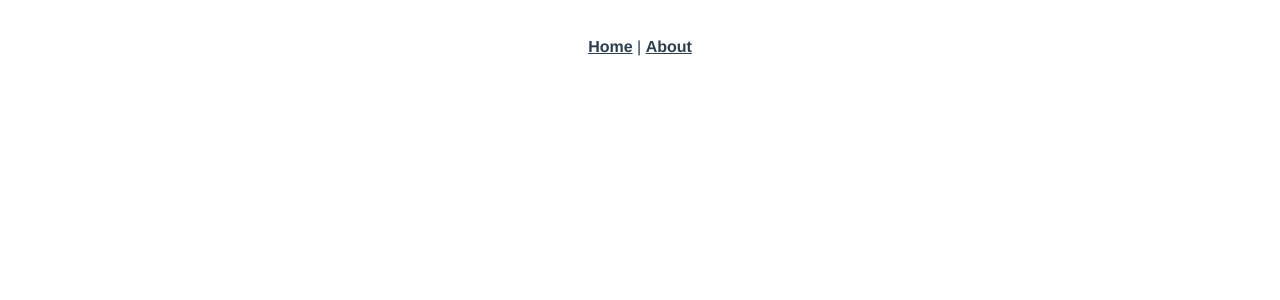
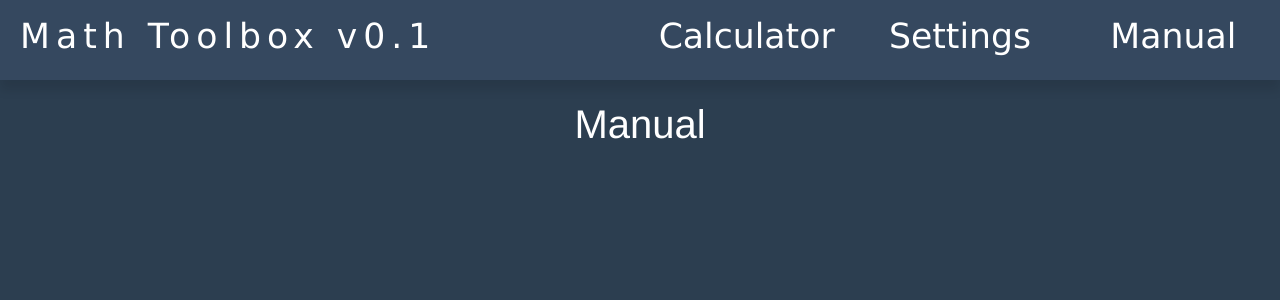
Before and after one commit to behrenle/Math-Explorer, a Vue app: page /manual in a window 1280 px wide. Shown: the top 300 px of the page. Built offline with nearby package versions, Linux system fonts and the light colour scheme.

Commit message:
added basic router structre and interface design

```diff
--- a/src/App.vue
+++ b/src/App.vue
@@ -1,21 +1,86 @@
 <template>
-  <div id="app">
-    <div id="nav">
+  <div id="app" class="nopm">
+    <div class="col-12 menu-bar container ">
+      <div class="row h-100">
+        <div class="col-6 menu-item menu-title">
+          Math Toolbox v0.1
+        </div>
+        <router-link to="/"         class="col-2 menu-item menu-button">Calculator</router-link>
+        <router-link to="/settings" class="col-2 menu-item menu-button">Settings</router-link>
+        <router-link to="/manual"   class="col-2 menu-item menu-button">Manual</router-link>
+      </div>
+    </div>
+    <div class="content nopm">
+      <router-view />
+    </div>
+    <!--div id="nav">
       <router-link to="/">Home</router-link> |
       <router-link to="/about">About</router-link>
-    </div>
-    <router-view />
+    </div-->
   </div>
 </template>
 
+<style scoped>
+  .menu-bar {
+    position: fixed;
+    height: 80px;
+    width: 100%;
+    background-color: #35485f;
+    box-shadow: 0 10px 10px rgba(0, 0, 0, 0.1);
+    color: white;
+    font-size: 26pt;
+    text-align: left;
+    font-family: Verdana;
+  }
+
+  .menu-item {
+    padding: 10px;
+    color: white;
+  }
+
+  .menu-item:hover {
+    text-decoration: none;
+  }
+
+  .menu-button {
+    text-align: center;
+  }
+
+  .menu-button:hover {
+    background-color: rgba(255,255,255,0.1);
+  }
+
+  .menu-title {
+    letter-spacing: 6px;
+    padding-left: 20px;
+  }
+
+  .content {
+    position: fixed;
+    height: calc(100% - 100px);
+    width: 100%;
+    top: 100px;
+  }
+
+</style>
+
 <style lang="scss">
+  .debug {
+    border: 1px solid blue;
+  }
+
   #app {
     font-family: "Avenir", Helvetica, Arial, sans-serif;
     -webkit-font-smoothing: antialiased;
     -moz-osx-font-smoothing: grayscale;
     text-align: center;
-  color: #2c3e50;
+    color: white;
+    position: absolute;
+    width: 100%;
+    height: 100%;
+    background-color: #2c3e50;
   }
+
   #nav {
     padding: 30px;
     a {
@@ -26,4 +91,26 @@
       }
     }
   }
+
+  body {
+    padding: 0;
+    margin: 0;
+    width: 100%;
+    height: 100%;
+  }
+
+  .row {
+    padding: 0;
+    margin: 0;
+  }
+
+  .container {
+    padding: 0;
+    margin: 0;
+  }
+
+  .nopm {
+    padding: 0;
+    margin: 0;
+  }
 </style>
--- a/src/components/HelloWorld.vue
+++ /dev/null
@@ -1,114 +0,0 @@
-<template>
-  <div class="hello">
-    <h1>{{ msg }}</h1>
-    <p>
-      For a guide and recipes on how to configure / customize this project,<br />
-      check out the
-      <a href="https://cli.vuejs.org" target="_blank" rel="noopener"
-        >vue-cli documentation</a
-      >.
-    </p>
-    <h3>Installed CLI Plugins</h3>
-    <ul>
-      <li>
-        <a
-          href="https://github.com/vuejs/vue-cli/tree/dev/packages/%40vue/cli-plugin-babel"
-          target="_blank"
-          rel="noopener"
-          >babel</a
-        >
-      </li>
-      <li>
-        <a
-          href="https://github.com/vuejs/vue-cli/tree/dev/packages/%40vue/cli-plugin-eslint"
-          target="_blank"
-          rel="noopener"
-          >eslint</a
-        >
-      </li>
-    </ul>
-    <h3>Essential Links</h3>
-    <ul>
-      <li>
-        <a href="https://vuejs.org" target="_blank" rel="noopener">Core Docs</a>
-      </li>
-      <li>
-        <a href="https://forum.vuejs.org" target="_blank" rel="noopener"
-          >Forum</a
-        >
-      </li>
-      <li>
-        <a href="https://chat.vuejs.org" target="_blank" rel="noopener"
-          >Community Chat</a
-        >
-      </li>
-      <li>
-        <a href="https://twitter.com/vuejs" target="_blank" rel="noopener"
-          >Twitter</a
-        >
-      </li>
-      <li>
-        <a href="https://news.vuejs.org" target="_blank" rel="noopener">News</a>
-      </li>
-    </ul>
-    <h3>Ecosystem</h3>
-    <ul>
-      <li>
-        <a href="https://router.vuejs.org" target="_blank" rel="noopener"
-          >vue-router</a
-        >
-      </li>
-      <li>
-        <a href="https://vuex.vuejs.org" target="_blank" rel="noopener">vuex</a>
-      </li>
-      <li>
-        <a
-          href="https://github.com/vuejs/vue-devtools#vue-devtools"
-          target="_blank"
-          rel="noopener"
-          >vue-devtools</a
-        >
-      </li>
-      <li>
-        <a href="https://vue-loader.vuejs.org" target="_blank" rel="noopener"
-          >vue-loader</a
-        >
-      </li>
-      <li>
-        <a
-          href="https://github.com/vuejs/awesome-vue"
-          target="_blank"
-          rel="noopener"
-          >awesome-vue</a
-        >
-      </li>
-    </ul>
-  </div>
-</template>
-
-<script>
-export default {
-  name: "HelloWorld",
-  props: {
-    msg: String
-  }
-};
-</script>
-
-<!-- Add "scoped" attribute to limit CSS to this component only -->
-<style scoped lang="scss">
-h3 {
-  margin: 40px 0 0;
-}
-ul {
-  list-style-type: none;
-  padding: 0;
-}
-li {
-  display: inline-block;
-  margin: 0 10px;
-}
-a {
-  color: #42b983;
-}
-</style>
--- a/src/main.js
+++ b/src/main.js
@@ -2,6 +2,7 @@ import Vue from "vue";
 import App from "./App.vue";
 import router from "./router";
 import 'bootstrap';
+import 'bootstrap/dist/css/bootstrap.min.css';
 import math from 'mathjs';
 
 Vue.config.productionTip = false;
--- a/src/router.js
+++ b/src/router.js
@@ -1,6 +1,9 @@
 import Vue from "vue";
 import Router from "vue-router";
-import Home from "./views/Home.vue";
+import Calculator from "./views/Calculator.vue";
+import Settings from "./views/Settings.vue";
+import Manual from "./views/Manual.vue";
+
 
 Vue.use(Router);
 
@@ -10,17 +13,18 @@ export default new Router({
   routes: [
     {
       path: "/",
-      name: "home",
-      component: Home
+      name: "Calculator",
+      component: Calculator
     },
     {
-      path: "/about",
-      name: "about",
-      // route level code-splitting
-      // this generates a separate chunk (about.[hash].js) for this route
-      // which is lazy-loaded when the route is visited.
-      component: () =>
-        import(/* webpackChunkName: "about" */ "./views/About.vue")
+      path: "/settings",
+      name: "Settings",
+      component: Settings
+    },
+    {
+      path: "/manual",
+      name: "Manual",
+      component: Manual
     }
   ]
 });
--- a/src/views/About.vue
+++ /dev/null
@@ -1,5 +0,0 @@
-<template>
-  <div class="about">
-    <h1>This is an about page</h1>
-  </div>
-</template>
--- /dev/null
+++ b/src/views/Calculator.vue
@@ -0,0 +1,15 @@
+<template>
+    <div>
+        <h1>Calculator</h1>
+    </div>
+</template>
+
+<script>
+    export default {
+        name: "Calculator"
+    }
+</script>
+
+<style scoped>
+
+</style>
--- a/src/views/Home.vue
+++ /dev/null
@@ -1,18 +0,0 @@
-<template>
-  <div class="home">
-    <img alt="Vue logo" src="../assets/logo.png" />
-    <HelloWorld msg="Welcome to Your Vue.js App" />
-  </div>
-</template>
-
-<script>
-// @ is an alias to /src
-import HelloWorld from "@/components/HelloWorld.vue";
-
-export default {
-  name: "home",
-  components: {
-    HelloWorld
-  }
-};
-</script>
--- /dev/null
+++ b/src/views/Manual.vue
@@ -0,0 +1,15 @@
+<template>
+    <div>
+        <h1>Manual</h1>
+    </div>
+</template>
+
+<script>
+    export default {
+        name: "Manual"
+    }
+</script>
+
+<style scoped>
+
+</style>
--- /dev/null
+++ b/src/views/Settings.vue
@@ -0,0 +1,15 @@
+<template>
+    <div>
+        <h1>Settings</h1>
+    </div>
+</template>
+
+<script>
+    export default {
+        name: "Settings"
+    }
+</script>
+
+<style scoped>
+
+</style>
```
Lines whose indentation alone changed are shown as unchanged.
